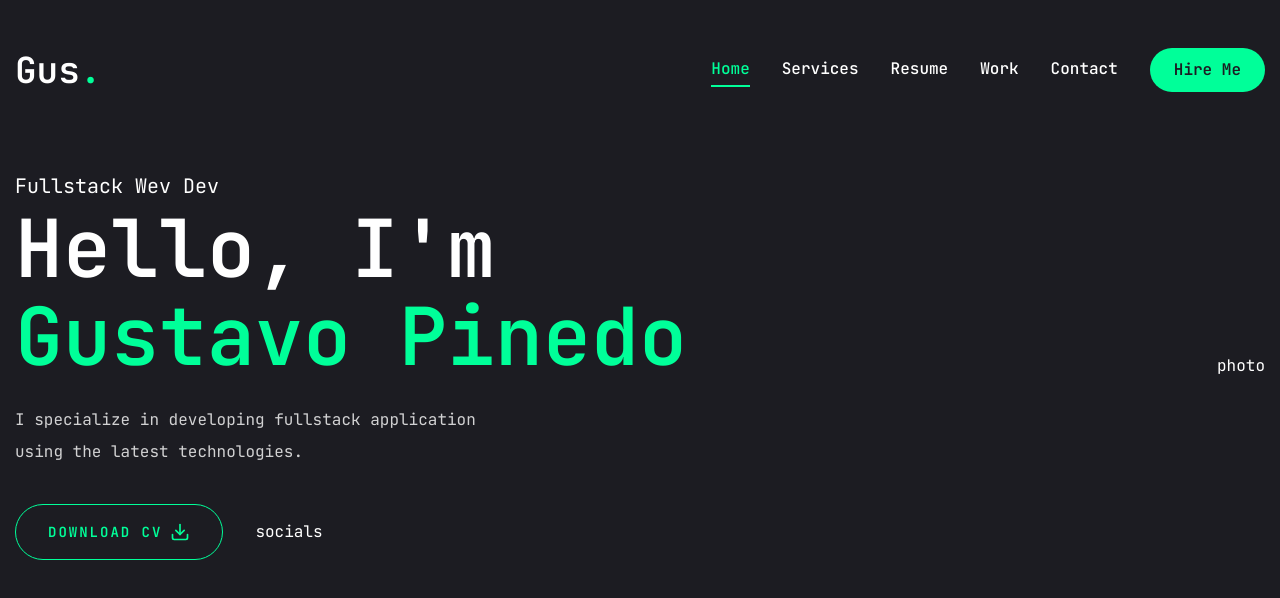
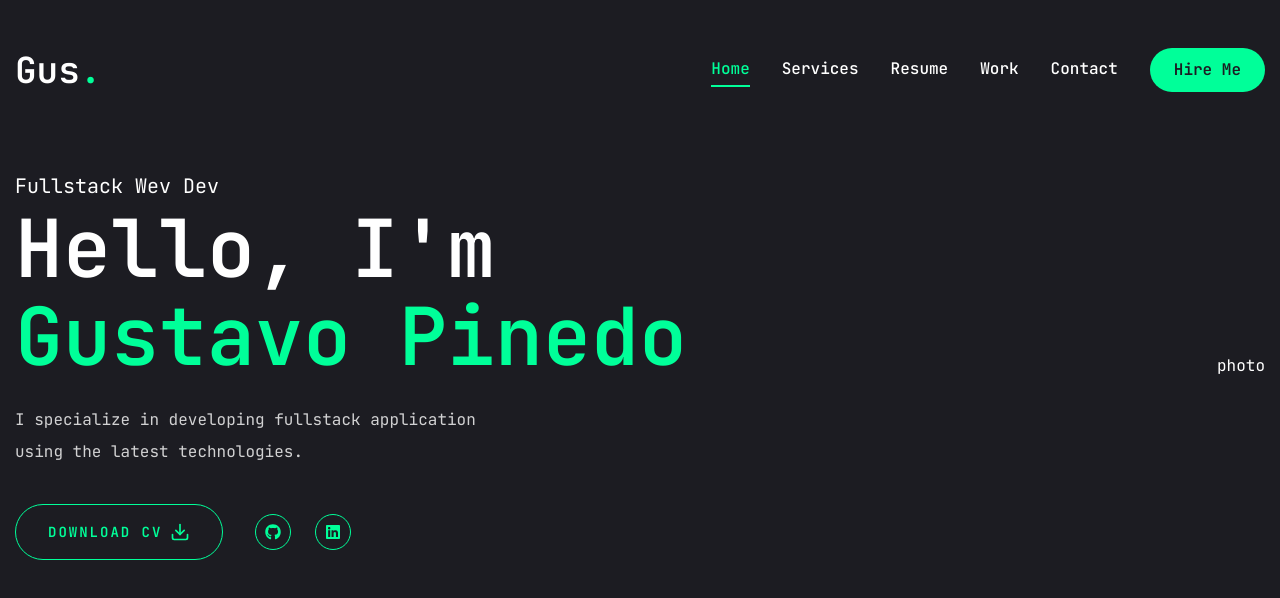
Before and after one commit to gus-pi/next-portfolio, a Next.js app: page / in a window 1280 px wide. Shown: the top 598 px of the page. Built offline with nearby package versions, Linux system fonts and the light colour scheme.

Commit message:
add socials component

```diff
--- a/src/app/page.tsx
+++ b/src/app/page.tsx
@@ -1,3 +1,4 @@
+import Social from '@/components/Social';
 import { Button } from '@/components/ui/button';
 import { FiDownload } from 'react-icons/fi';
 
@@ -25,7 +26,12 @@
                 <span>Download CV</span>
                 <FiDownload className="text-xl" />
               </Button>
-              <div className="mb-8 xl:mb-0">socials</div>
+              <div className="mb-8 xl:mb-0">
+                <Social
+                  containerStyles="flex gap-6"
+                  iconStyles="w-9 h-9 border border-accent rounded-full  flex justify-center items-center text-accent text-base hover:bg-accent hover:text-primary hover:transition=all duration-500"
+                />
+              </div>
             </div>
           </div>
           <div>photo</div>
--- /dev/null
+++ b/src/components/Social.tsx
@@ -0,0 +1,26 @@
+import Link from 'next/link';
+import { FaGithub, FaLinkedin } from 'react-icons/fa';
+
+type SocialProps = {
+  containerStyles: string;
+  iconStyles: string;
+};
+
+const socials = [
+  { icon: <FaGithub />, path: '' },
+  { icon: <FaLinkedin />, path: '' },
+];
+
+const Social = ({ containerStyles, iconStyles }: SocialProps) => {
+  return (
+    <div className={containerStyles}>
+      {socials.map((item, index) => (
+        <Link key={index} href={item.path} className={iconStyles}>
+          {item.icon}
+        </Link>
+      ))}
+    </div>
+  );
+};
+
+export default Social;
```
